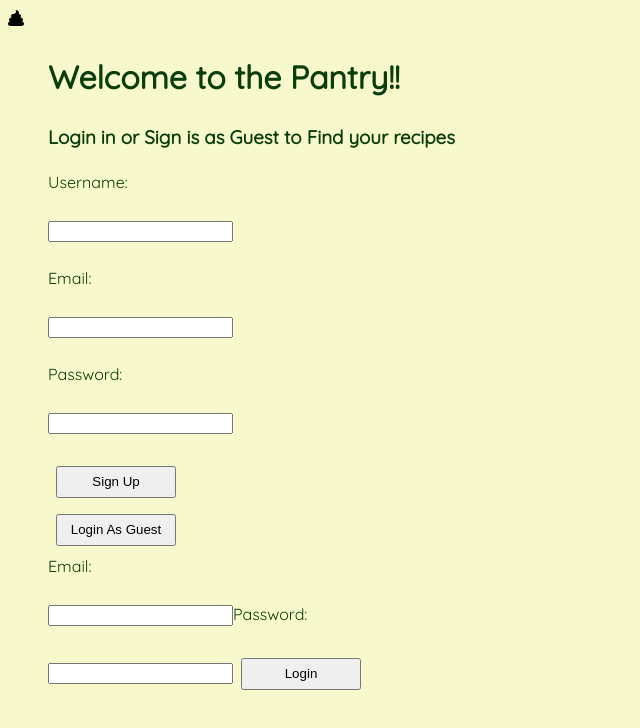
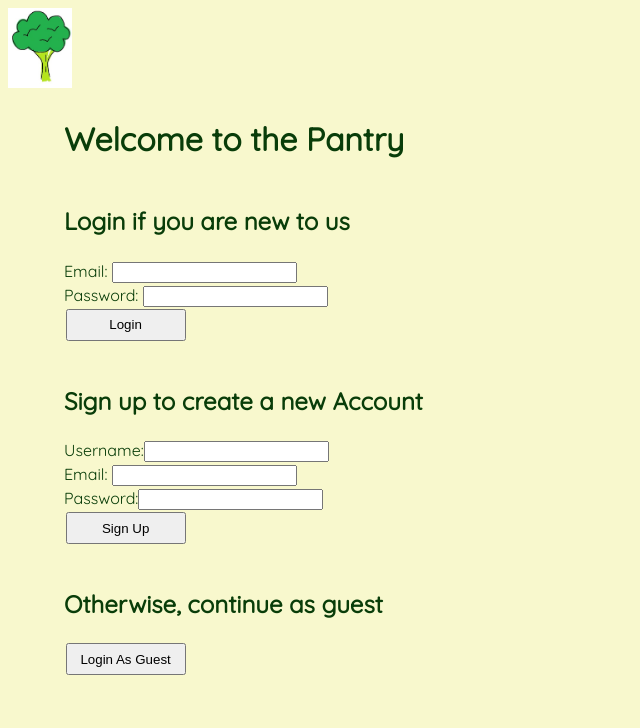
Before and after one commit to Meera-create/recipe-app, a React (Create React App) app: page / in a window 1280 px wide. Shown: the top 728 px of the page, without its empty margins (0-640 px from the left). Built offline with nearby package versions, Linux system fonts and the light colour scheme; no server answers.

Commit message:
adding styles

```diff
--- a/src/components/CreateAccount.js
+++ b/src/components/CreateAccount.js
@@ -53,26 +53,32 @@ const CreateAccount = () => {
     <div>
       <Alert message={alert.message} success={alert.isSuccess} />
       <form onSubmit={handleSignUp}>
+        <div className="username">
         <label htmlFor="username-signup">
-          Username: <br /><br />
+          Username:
+          </label>
           <input
             id="username-signup"
             name="username"
             value={fields.username}
             onChange={handleFieldChange}
           />
-        </label> <br /><br />
+          </div>
+
+        <div className="email">
         <label htmlFor="email-signup">
-          Email: <br /><br />
+          Email: </label>
           <input
             id="email-signup"
             name="email"
             value={fields.email}
             onChange={handleFieldChange}
           />
-        </label> <br /><br />
+          </div>
+
+        <div className="password">
         <label htmlFor="password-signup">
-          Password: <br /><br />
+          Password:</label>
           <input
             id="password-signup"
             name="password"
@@ -80,7 +86,10 @@ const CreateAccount = () => {
             value={fields.password}
             onChange={handleFieldChange}
           />
-        </label> <br /><br />
+          </div>
+
+
+
         <button type="submit">Sign Up</button>
       </form>
     </div>
--- a/src/components/HomePage.js
+++ b/src/components/HomePage.js
@@ -8,11 +8,24 @@ import '../styles/pages/_home-page.scss'
 const Homepage = () => {
     return(
         <div className="welcome-page">
-            <h1>Welcome to the Pantry!!</h1>
-            <h3>Login in or Sign is as Guest to Find your recipes</h3>
-            <CreateAccount />
-            <GuestLogin />
-            <Login />
+            <h1>Welcome to the Pantry</h1>
+
+            <div className="component">
+            <h2>Login if you are new to us</h2>
+                <Login />
+            </div>
+
+            <div className="component">
+            <h2>Sign up to create a new Account</h2>
+                <CreateAccount />
+            </div>
+
+            <div className="component">
+            <h2>Otherwise, continue as guest</h2>
+                <GuestLogin />
+            </div>
+
+
         </div>
     )
 }
--- a/src/components/Login.js
+++ b/src/components/Login.js
@@ -52,17 +52,22 @@ const Login = () => {
     <div className="login">
       <Alert message={alert.message} success={alert.isSuccess} />
       <form className="login-form" onSubmit={handleLogin}>
+
+        <div className="email">
       <label htmlFor="email">
-          Email: <br /><br />
+          Email: </label>
           <input
             id="email"
             name="email"
             value={fields.email}
             onChange={handleFieldChange}
           />
-        </label>
+          </div>
+
+
+        <div className="password">
         <label htmlFor="password">
-          Password: <br /><br />
+          Password: </label>
           <input
             id="password"
             name="password"
@@ -70,7 +75,10 @@ const Login = () => {
             value={fields.password}
             onChange={handleFieldChange}
           />
-        </label>
+
+        </div>
+
+
         <button type="submit">Login</button>
       </form>
     </div>
--- a/src/components/NavBar.js
+++ b/src/components/NavBar.js
@@ -2,15 +2,19 @@ import React, { useContext } from "react";
 import { NavLink, Link } from "react-router-dom";
 import Logout from "./Logout";
 import { Context } from "../Context/AuthContext";
-import { FaPoop } from "react-icons/fa"
+// import { FaPoop } from "react-icons/fa"
 import '../styles/components/_nav-bar.scss'
+import image from '../../src/styles/images/the pantry (1).jpg'
 
 const NavBar = () => {
   const { user } = useContext(Context);
 
   return (
     <div className="navbar">
-      <Link reloadDocument to="/recipe-form"><FaPoop /></Link>
+      <Link reloadDocument to="/recipe-form">
+        <img alt="logo" src={image} />
+        {/* <FaPoop /> */}
+      </Link>
       {user && (
         <ul className="navbar_buttons">
           <li className="account_button">
--- a/src/styles/abstracts/_variables.scss
+++ b/src/styles/abstracts/_variables.scss
@@ -43,13 +43,13 @@ $breakpoints:(
 );
 
 $spacing:(
-    'xxs':0.2rem,
-    'xs': 0.5rem,
-    'small':0.75rem,
-    'medium':1rem,
-    'large':1.5rem,
-    'x-large':2rem,
-    'xx-large':2.5rem,
+    'xxs':0.5rem,
+    'xs': 0.1rem,
+    'small':1.5rem,
+    'medium':2rem,
+    'large':2.5rem,
+    'x-large':3rem,
+    'xx-large':3.5rem,
 );
 
 $max-width:(
--- a/src/styles/components/_nav-bar.scss
+++ b/src/styles/components/_nav-bar.scss
@@ -3,6 +3,8 @@
 
 ul{
     list-style-type:none;
+    width:35rem;
+    display:inline-block;
 }
 
 button{
@@ -20,5 +22,10 @@ li.logout_button {
 
 a{
     text-decoration:none;
-    color:functions.color('black')
+    color:functions.color('black');
 }
+
+img{
+    height:5rem;
+    width:4rem;
+}
--- a/src/styles/pages/_home-page.scss
+++ b/src/styles/pages/_home-page.scss
@@ -11,3 +11,7 @@ body{
     // margin-left:functions.spacing('medium')
     margin-left:functions.spacing('xx-large');
 }
+
+.component{
+    margin-top:functions.spacing('large');
+}
```
Also changed, not shown: src/styles/images/the pantry (1).jpg (added), src/styles/images/the pantry.jpg (added).
